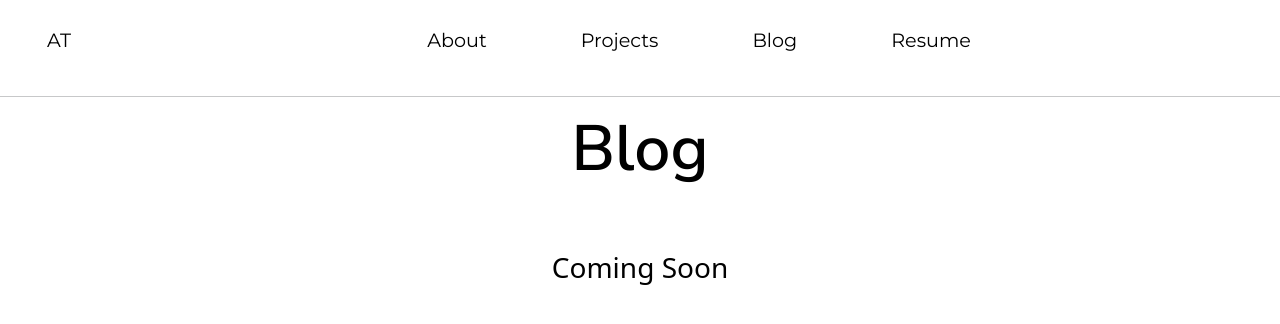
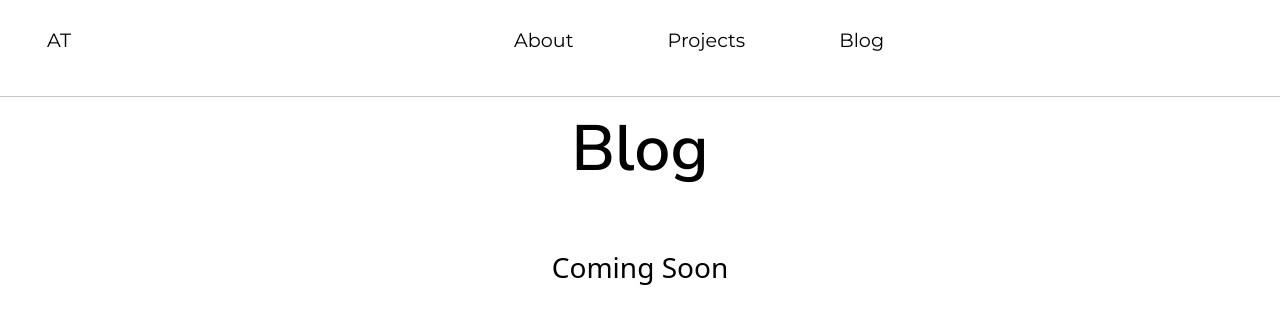
Before and after one commit to anmoltyagi1/personal-website, a Next.js app: page /blog in a window 1280 px wide. Shown: the top 324 px of the page. Built offline with nearby package versions, Linux system fonts and the light colour scheme.

Commit message:
--change5

```diff
--- a/components/Navbar.js
+++ b/components/Navbar.js
@@ -121,9 +121,6 @@ const Navbar = () => {
         <Link href="/blog" passHref>
           <StyledLink>Blog</StyledLink>
         </Link>
-        <Link href="/resume.pdf" passHref>
-          <StyledLink>Resume</StyledLink>
-        </Link>
       </div>
       <div
         className={`nav-toggle ${isOpen && "open"}   `}
--- a/pages/index.js
+++ b/pages/index.js
@@ -95,9 +95,6 @@ export default function Home() {
         <a href="mailto:anmol.tyagi@uwaterloo.ca">
           <button className={styles.bn30}>Contact Me</button>
         </a>
-        <a href="/resume.pdf">
-          <button className={styles.bn30}>Resume</button>
-        </a>
 
         <footer className={styles.footer}>
           <hr />
```
